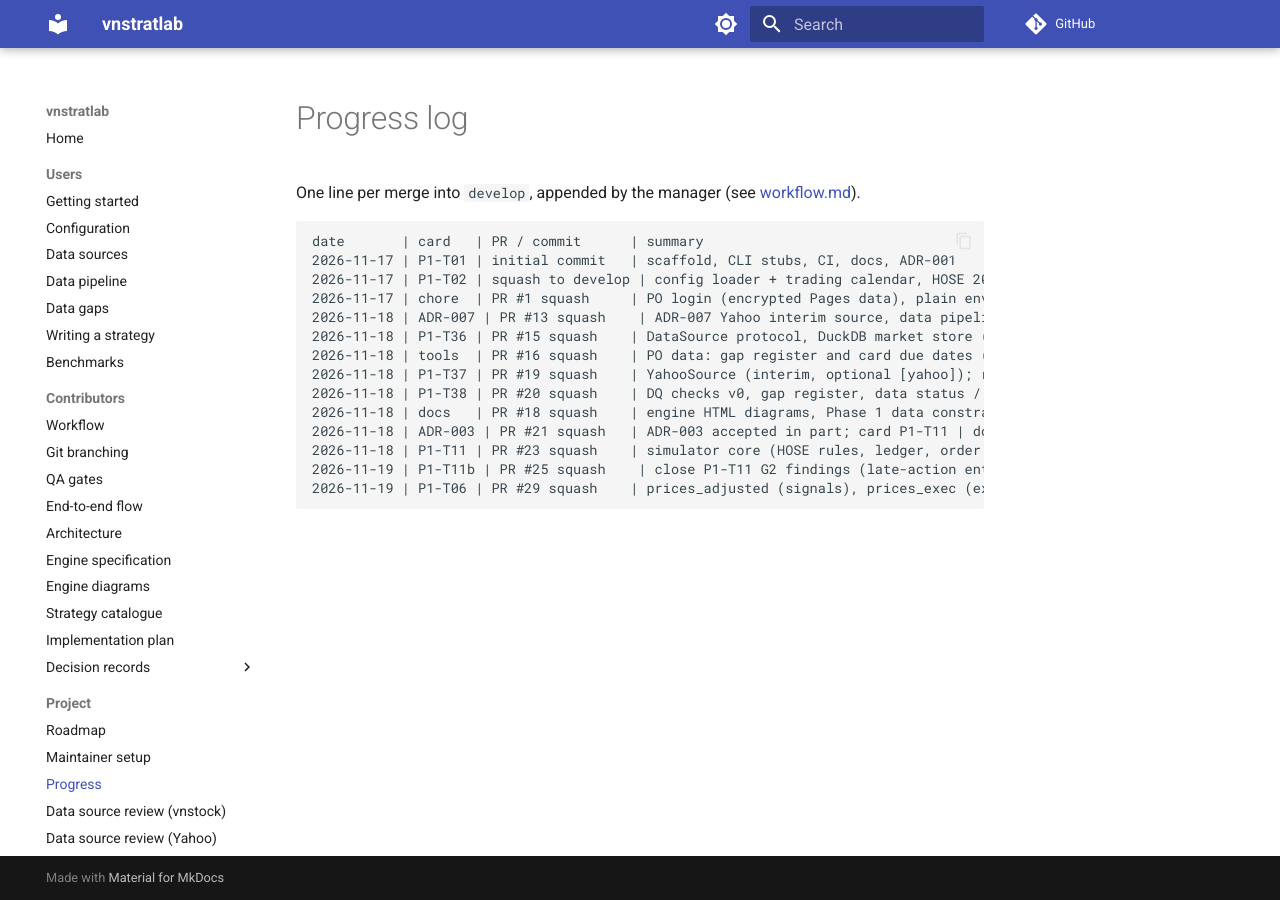
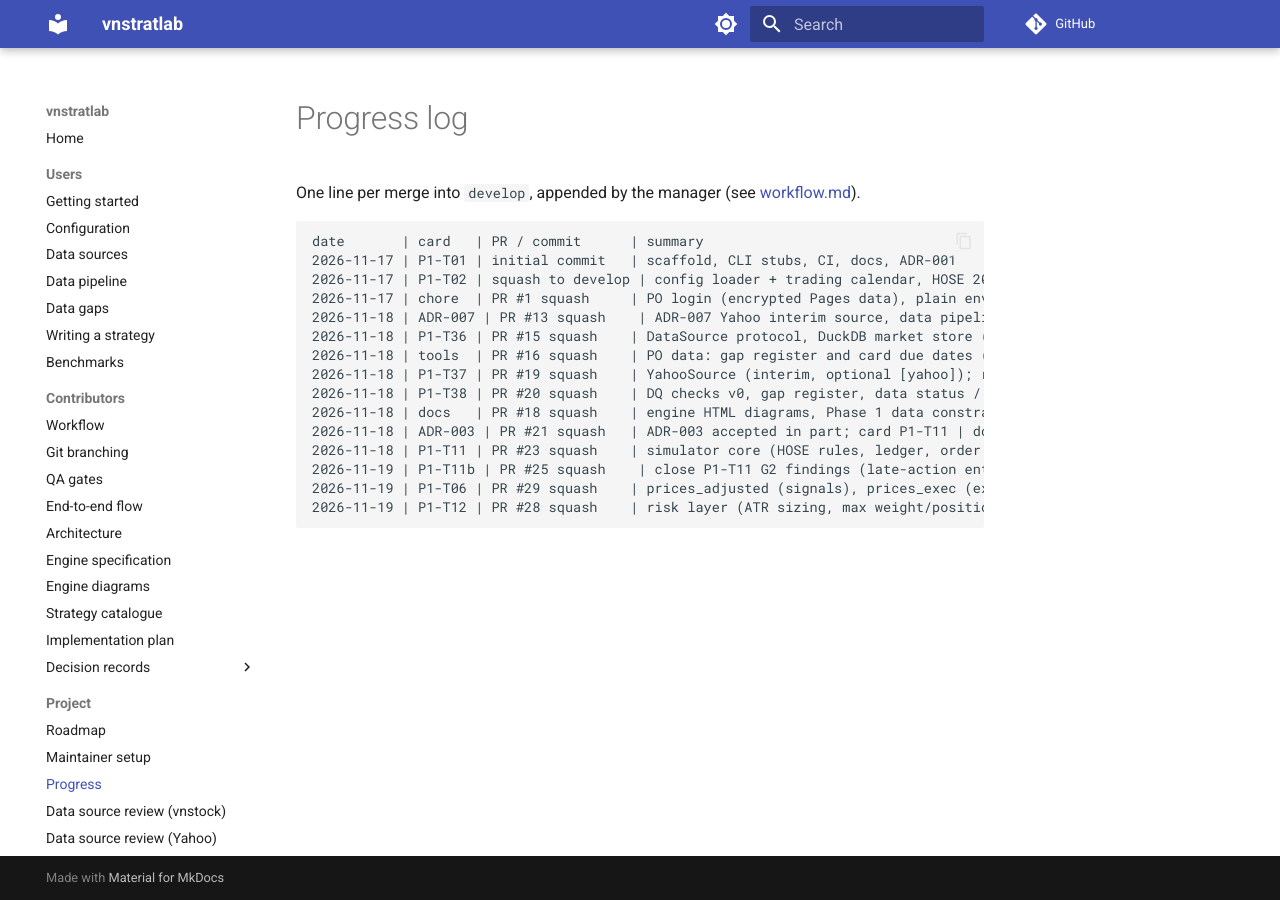
Before and after one commit to lephucchi/vnstratlab, an MkDocs documentation site: the page built from docs/reports/progress.md, in a window 1280 px wide. Built offline with MkDocs 1.6.1 and Material for MkDocs 9.7.7, drawn with Linux system fonts in a browser that asks for light colours; comment, search, counter and statistics services are not loaded.

Commit message:
docs: P1-T12 card done, progress log

````diff
--- a/docs/reports/progress.md
+++ b/docs/reports/progress.md
@@ -17,4 +17,5 @@ date       | card   | PR / commit      | summary
 2026-11-18 | P1-T11 | PR #23 squash    | simulator core (HOSE rules, ledger, order lifecycle, ideal/executable) | 456 passed | owner override; open: late-action entitlement, turnover denominator, pre-ex pending rescale (G2 request changes)
 2026-11-19 | P1-T11b | PR #25 squash    | close P1-T11 G2 findings (late-action entitlement via bonus credits, turnover / previous-close equity, pre-ex pending rescale), synthetic declared suspensions in DQ, lazy CLI imports | 483 passed, 97.45% | G2 approve (round 3)
 2026-11-19 | P1-T06 | PR #29 squash    | prices_adjusted (signals), prices_exec (exec_reconstructed), exec_exclusions; bad rows recomputed on rebuild; scale-discontinuity check; data rebuild --dry-run; pay/listing dates | 521 passed, 97.15% | G2 approve (round 2); open: [VERIFY] Yahoo dividend and volume scaling
+2026-11-19 | P1-T12 | PR #28 squash    | risk layer (ATR sizing, max weight/positions, vol scaling, circuit breaker), lot-based ATR stops, cooldown from stop exit, ex-date ATR factor, rebalance threshold | 556 passed, 97.19% | G2 approve (round 2); open: late add_actions not in ATR series (follow-up), owner to confirm risk.stop_cooldown_sessions=null
 ```
````
Also changed, not shown: docs/cards/P1-T12-risk-layer.md (+1 -1 lines).
